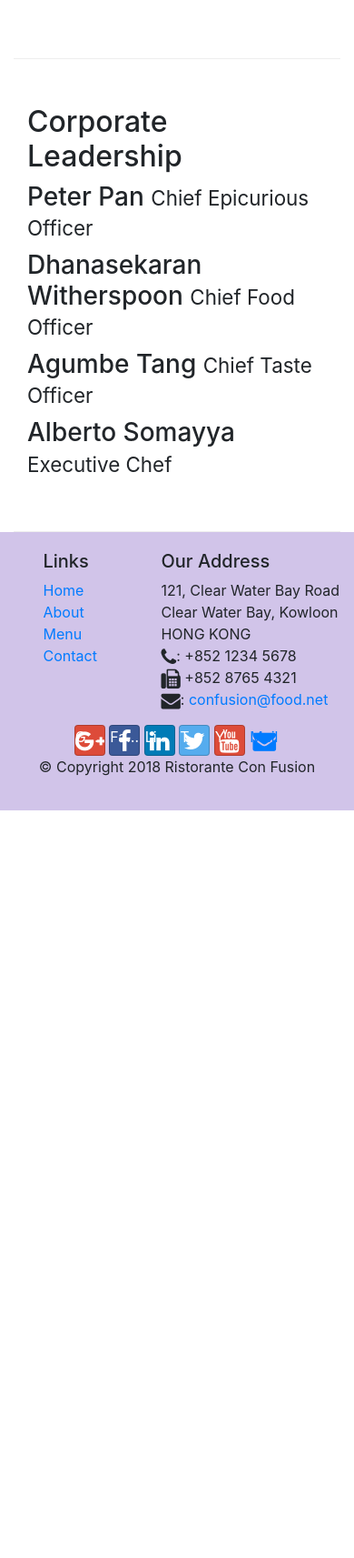
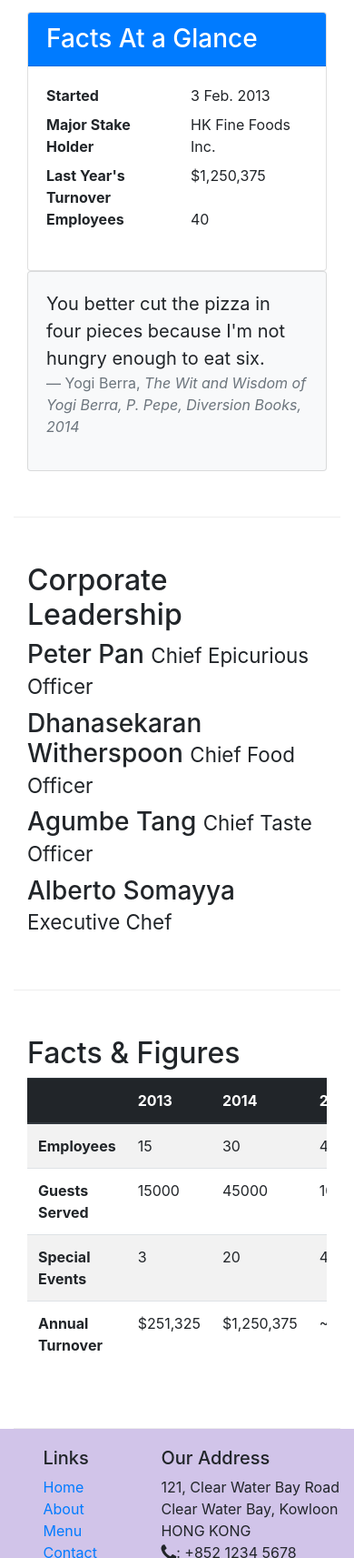
Before and after one commit to nyguerrillagirl/bootstrap4-starter, a website: page aboutus.html in a window 390 px wide. Shown: the part 1037-2750 px from the top of the page at 91% size. Before the commit the page ends 1928 px from the top, so only its background shows below. Drawn offline with nearby package versions, Linux system fonts and the light colour scheme.

Commit message:
Adding Tables and Cards

```diff
--- a/aboutus.html
+++ b/aboutus.html
@@ -65,7 +65,32 @@
                 <p>Started in 2010, Ristorante con Fusion quickly established itself as a culinary icon par excellence in Hong Kong. With its unique brand of world fusion cuisine that can be found nowhere else, it enjoys patronage from the A-list clientele in Hong Kong.  Featuring four of the best three-star Michelin chefs in the world, you never know what will arrive on your plate the next time you visit us.</p>
                 <p>The restaurant traces its humble beginnings to <em>The Frying Pan</em>, a successful chain started by our CEO, Mr. Peter Pan, that featured for the first time the world's best cuisines in a pan.</p>
             </div>
+            <div class="col-sm">
+                <div class="card">
+                    <h3 class="card-header bg-primary text-white">Facts At a Glance</h3>
+                    <div class="card-body">
+                        <dl class="row">
+                            <dt class="col-6">Started</dt>
+                            <dd class="col-6">3 Feb. 2013</dd>
+                            <dt class="col-6">Major Stake Holder</dt>
+                            <dd class="col-6">HK Fine Foods Inc.</dd>
+                            <dt class="col-6">Last Year's Turnover</dt>
+                            <dd class="col-6">$1,250,375</dd>
+                            <dt class="col-6">Employees</dt>
+                            <dd class="col-6">40</dd>
+                       </dl>
+                    </div>
+                </div>
+            </div>
             <div class="col-12">
+                <div class="card card-body bg-light">
+                    <blockquote class="blockquote">
+                        <p class="mb-0">You better cut the pizza in four pieces because I'm not hungry enough to eat six.</p>
+                        <footer class="blockquote-footer">Yogi Berra,
+                            <cite title="Source Title">The Wit and Wisdom of Yogi Berra, P. Pepe, Diversion Books, 2014</cite>
+                        </footer>
+                    </blockquote>
+                </div>
             </div>
         </div>
 
@@ -83,7 +108,51 @@
                 <p class="d-none d-sm-block">Award winning three-star Michelin chef with wide International experience having worked closely with whos-who in the culinary world, he specializes in creating mouthwatering Indo-Italian fusion experiences. He says, <em>Put together the cuisines from the two craziest cultures, and you get a winning hit! Amma Mia!</em></p>
             </div>
        </div>
+       <div class="row row-content">
+           <div class="col-12 col-sm-9">
+               <h2>Facts &amp; Figures</h2>
+               <div class="table-responsive">
+                   <table class="table table-striped">
+                       <thead class="thead-dark">
+                           <tr>
+                               <th>&nbsp;</th>
+                               <th>2013</th>
+                               <th>2014</th>
+                               <th>2015</th>
+                           </tr>
+                       </thead>
+                       <tbody>
+                           <tr>
+                               <th>Employees</th>
+                               <td>15</td>
+                               <td>30</td>
+                               <td>40</td>
+                           </tr>
+                           <tr>
+                               <th>Guests Served</th>
+                               <td>15000</td>
+                               <td>45000</td>
+                               <td>100,000</td>
+                           </tr>
+                           <tr>
+                            <th>Special Events</th>
+                            <td>3</td>
+                            <td>20</td>
+                            <td>45</td>
+                        </tr>
+                        <tr>
+                            <th>Annual Turnover</th>
+                            <td>$251,325</td>
+                            <td>$1,250,375</td>
+                            <td>~$3,000,000</td>
+                        </tr>
 
+                       </tbody>
+                   </table>
+               </div>
+           </div>
+           <div class="col-12 col-sm-3"></div>
+       </div>
     </div>
 
     <footer class="footer">
```
